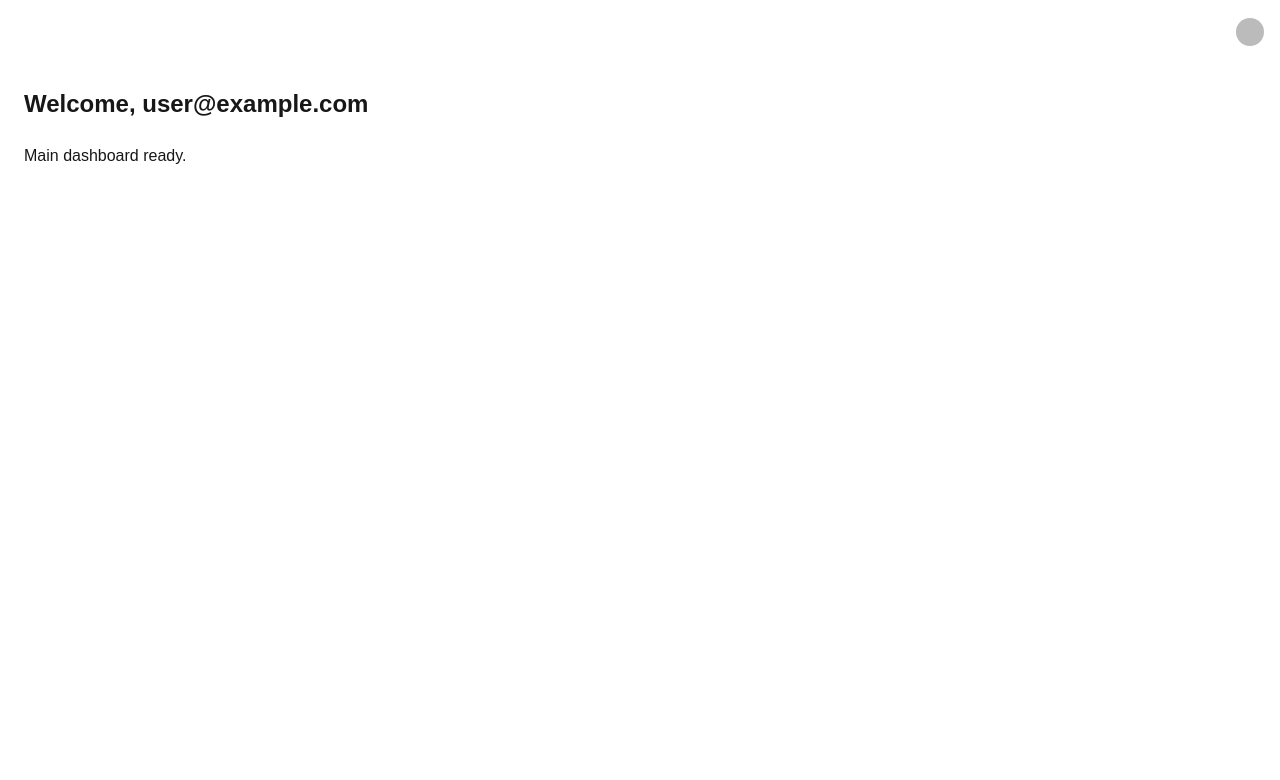
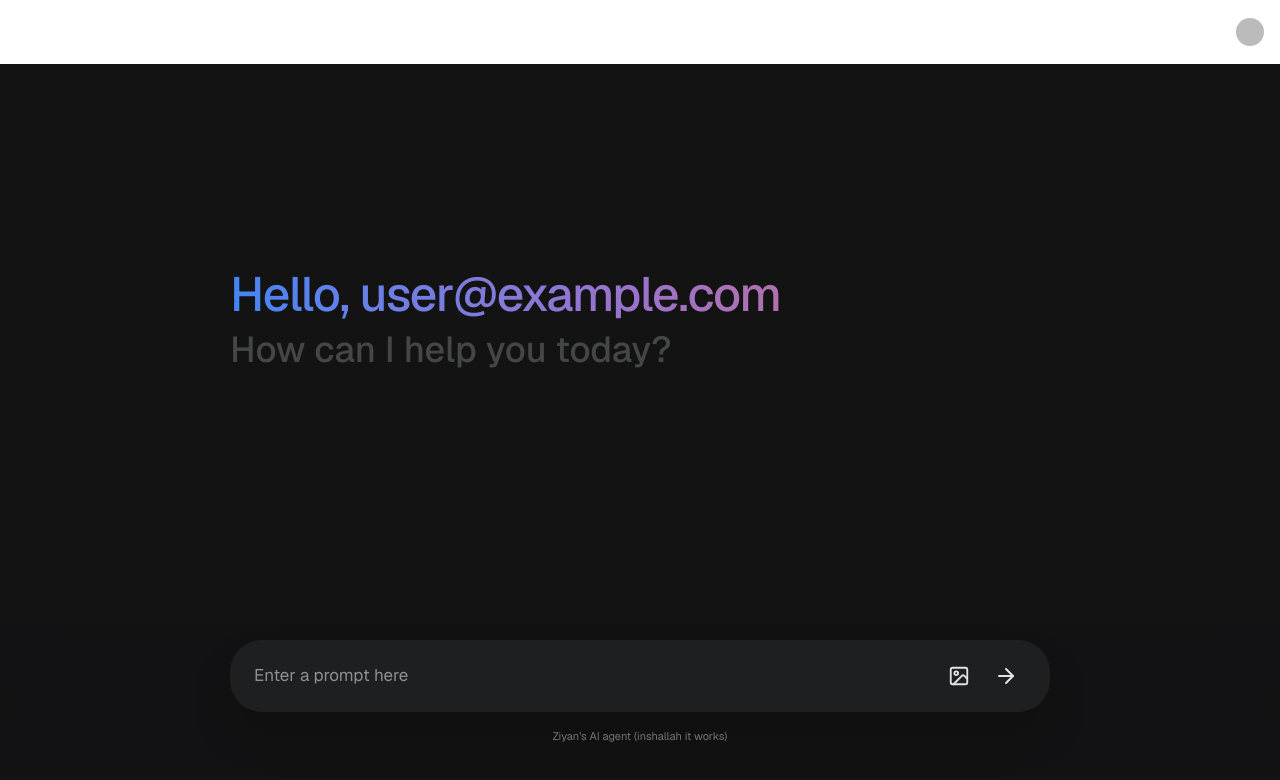
Before and after one commit to ZizouIsShort/AI_Agent, a Next.js app: page /main in a window 1280 px wide. Shown: the top 780 px of the page. Built offline with nearby package versions, Linux system fonts and the light colour scheme; no server answers; sample sign-in values are in the browser's storage; some icons are missing.

Commit message:
ui of main page done (gemini did it)

```diff
--- a/src/app/main/page.tsx
+++ b/src/app/main/page.tsx
@@ -25,14 +25,78 @@ export default function MainPage() {
   }
 
   return (
-    <div className="min-h-screen p-6">
-      <h1 className="text-2xl font-semibold">
-        Welcome, {user.emailAddresses[0].emailAddress}
-      </h1>
+    <div className="min-h-screen w-full bg-[#131314] text-[#e3e3e3] font-sans selection:bg-blue-500/30">
+      <main className="px-4">
+        <div className="mx-auto flex min-h-[70vh] max-w-[820px] flex-col justify-center py-20">
+          <div className="mb-12 transition-opacity duration-1000">
+            <h1 className="text-5xl font-medium tracking-tight bg-gradient-to-r from-[#4285f4] via-[#9b72cb] to-[#d96570] bg-clip-text text-transparent pb-3">
+              Hello, {user.emailAddresses[0].emailAddress}
+            </h1>
+            <h2 className="text-4xl font-medium text-[#444746]">
+              How can I help you today?
+            </h2>
+          </div>
 
-      <div className="mt-6">
-        <p>Main dashboard ready.</p>
-      </div>
+          <div className="w-full space-y-8"></div>
+        </div>
+      </main>
+
+      {/* Sticky Bottom Input Area */}
+      <footer className="sticky bottom-0 w-full bg-[#131314]/80 backdrop-blur-xl px-4 pb-8 pt-4">
+        <div className="mx-auto max-w-[820px]">
+          <div className="group relative flex items-center rounded-[32px] bg-[#1e1f20] px-6 py-4 hover:bg-[#28292a] focus-within:bg-[#28292a] transition-all duration-200 shadow-2xl">
+            <input
+              type="text"
+              placeholder="Enter a prompt here"
+              className="w-full bg-transparent text-[17px] text-[#e3e3e3] outline-none placeholder:text-[#8e918f]"
+            />
+
+            <div className="flex items-center gap-2 pl-2">
+              {/* Media Upload */}
+              <button className="p-2 text-[#e3e3e3] hover:bg-[#37393b] rounded-full transition-colors">
+                <svg
+                  xmlns="http://www.w3.org/2000/svg"
+                  width="22"
+                  height="22"
+                  viewBox="0 0 24 24"
+                  fill="none"
+                  stroke="currentColor"
+                  strokeWidth="2"
+                  strokeLinecap="round"
+                  strokeLinejoin="round"
+                >
+                  <rect width="18" height="18" x="3" y="3" rx="2" ry="2" />
+                  <circle cx="9" cy="9" r="2" />
+                  <path d="m21 15-3.086-3.086a2 2 0 0 0-2.828 0L6 21" />
+                </svg>
+              </button>
+
+              {/* Submit Button */}
+              <button className="p-2 text-[#e3e3e3] hover:text-white transition-colors">
+                <svg
+                  xmlns="http://www.w3.org/2000/svg"
+                  width="24"
+                  height="24"
+                  viewBox="0 0 24 24"
+                  fill="none"
+                  stroke="currentColor"
+                  strokeWidth="2"
+                  strokeLinecap="round"
+                  strokeLinejoin="round"
+                  className="rotate-90"
+                >
+                  <path d="m5 12 7-7 7 7" />
+                  <path d="M12 19V5" />
+                </svg>
+              </button>
+            </div>
+          </div>
+
+          <p className="mt-4 text-center text-[11px] text-[#8e918f] opacity-80">
+            Ziyan's AI agent (inshallah it works)
+          </p>
+        </div>
+      </footer>
     </div>
   );
 }
```
